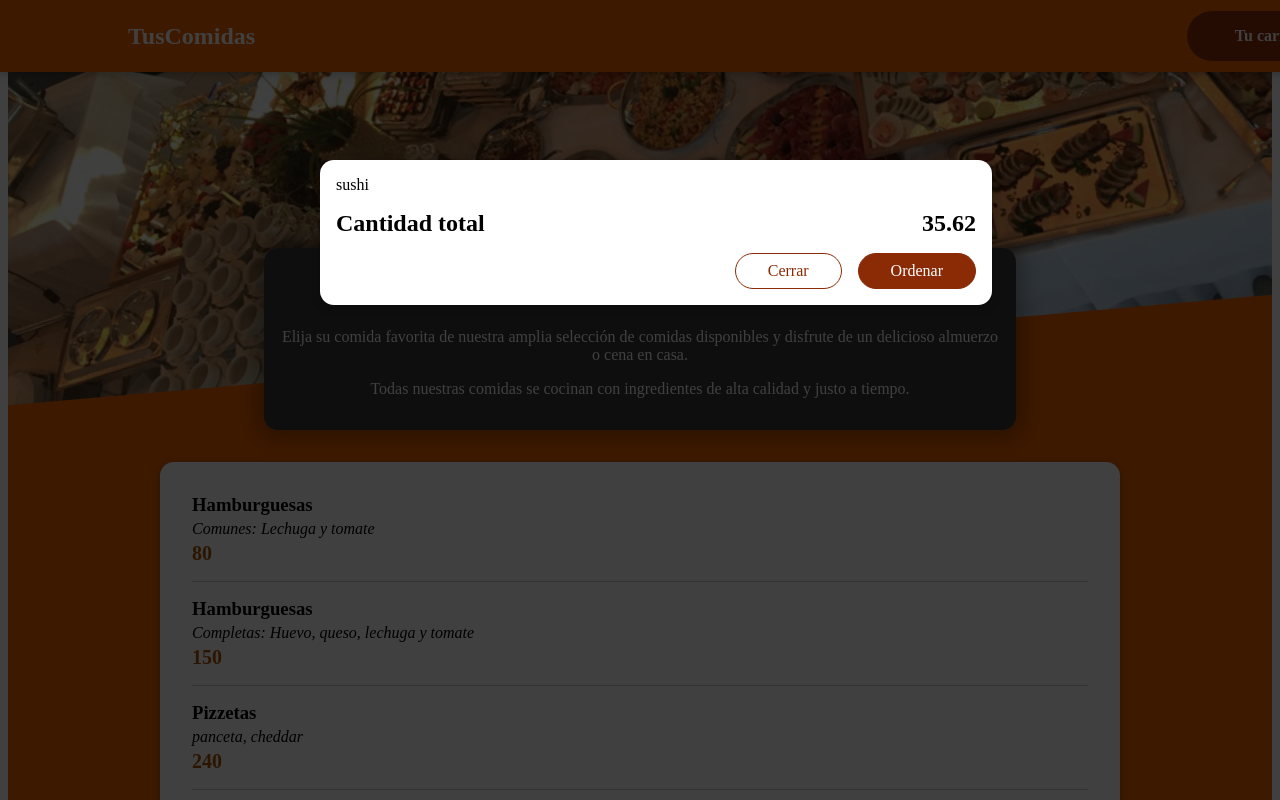
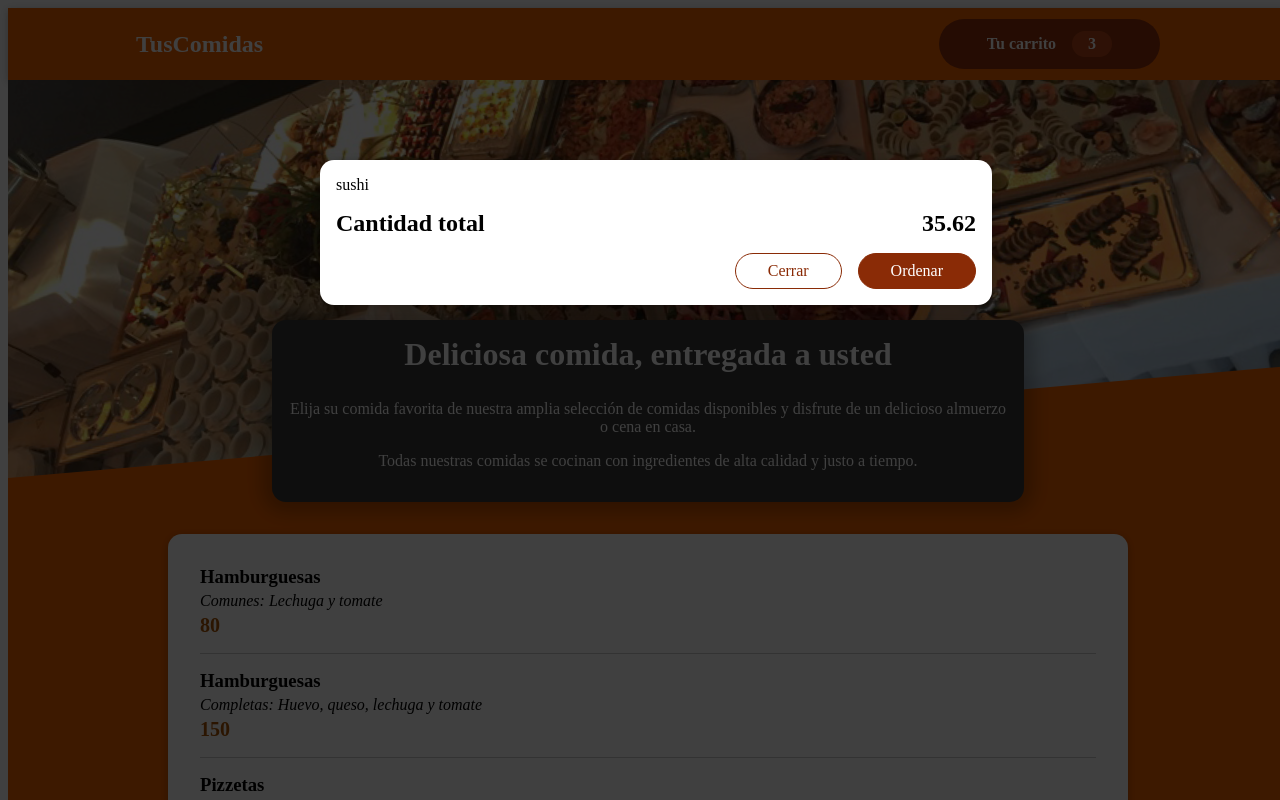
Before and after one commit to carolainseija/curso-react-sec-11, a React (Create React App) app: page / in a window 1280 px wide. Shown: the top 800 px of the page. Built offline with nearby package versions, Linux system fonts and the light colour scheme.

Commit message:
styles head

```diff
--- a/src/components/Layout/Header.module.css
+++ b/src/components/Layout/Header.module.css
@@ -1,8 +1,6 @@
 .header {
-    position: fixed;
     top: 0;
     left: 0;
-    width: 100%;
     height: 4.5rem;
     /* background-color: #8a2b06; */
     background-color: rgb(245, 99, 1);
--- a/src/pages/css/pages.css
+++ b/src/pages/css/pages.css
@@ -1,4 +1,6 @@
 .home {
+  width: 100vw;
+  height: 100vh;
   margin: 0;
   background-color: rgb(245, 99, 1);
 }
```
